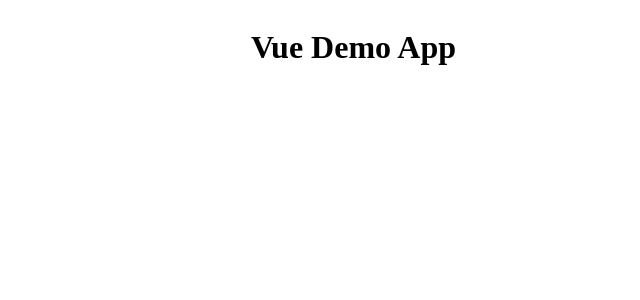
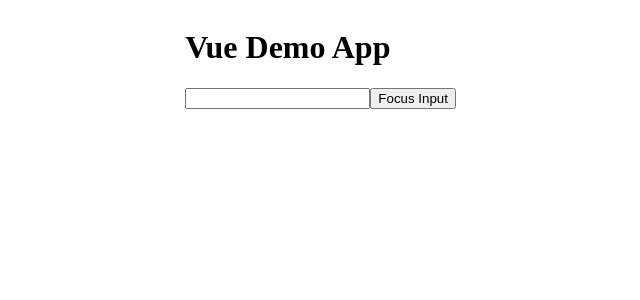
Before and after one commit to nithinK-142/vue-guide, a Vue app: page / in a window 1280 px wide. Shown: the top 300 px of the page, without its empty margins (184-824 px from the left). Built offline with nearby package versions, Linux system fonts and the light colour scheme.

Commit message:
feat: input focus.

```diff
--- a/src/App.vue
+++ b/src/App.vue
@@ -1,5 +1,19 @@
 <template>
   <main>
     <h1>Vue Demo App</h1>
+    <input ref="myInput" />
+    <button @click="focusInput">Focus Input</button>
   </main>
 </template>
+
+<script setup>
+import { ref, nextTick } from "vue";
+
+const myInput = ref(null);
+
+const focusInput = () => {
+  nextTick(() => {
+    myInput.value.focus();
+  });
+};
+</script>
```
